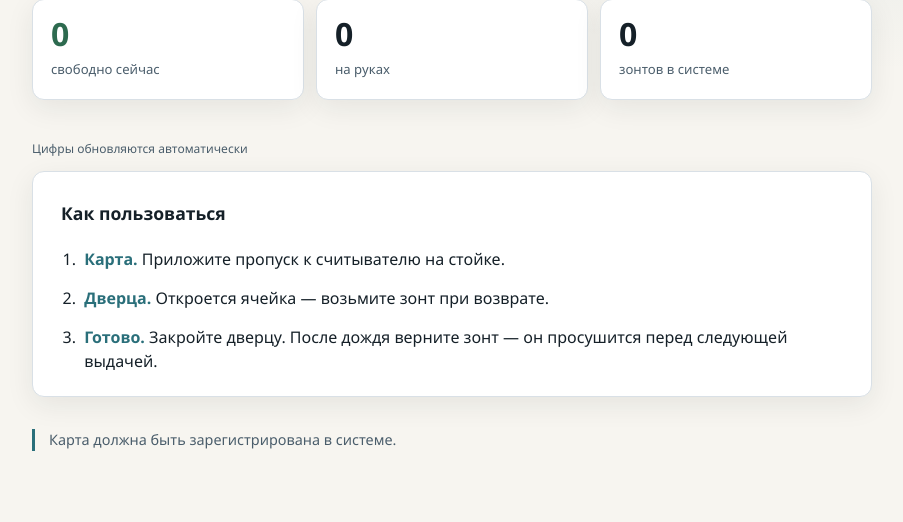
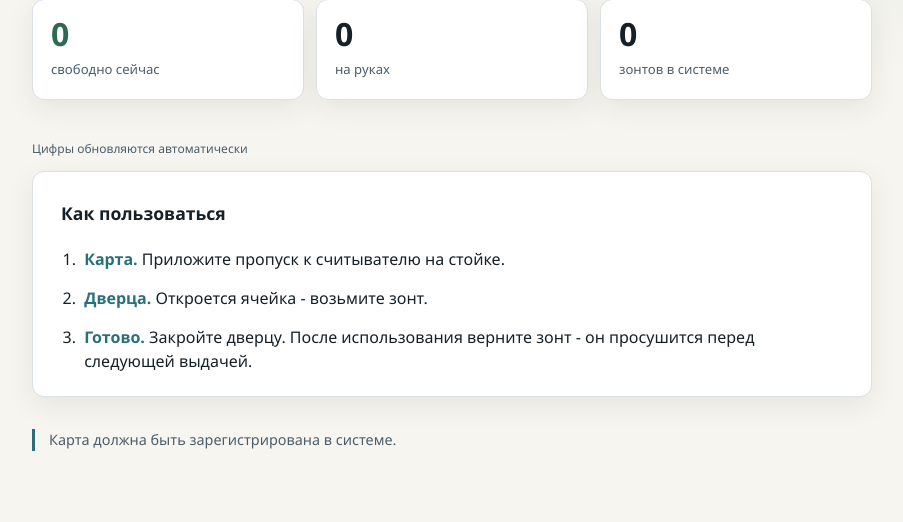
Before and after one commit to m3wqd/Umbria, a Django app: page / in a window 1280 px wide. Shown: the part 295-817 px from the top of the page, without its empty margins (188-1091 px from the left). Run offline with Django 5.2, Linux system fonts and the light colour scheme; data that the repository does not hold is empty.

Commit message:
ошибки на home странице

```diff
--- a/inventory/templates/inventory/home.html
+++ b/inventory/templates/inventory/home.html
@@ -161,8 +161,8 @@
             <h2>Как пользоваться</h2>
             <ol>
                 <li><strong>Карта.</strong> Приложите пропуск к считывателю на стойке.</li>
-                <li><strong>Дверца.</strong> Откроется ячейка — возьмите зонт при возврате.</li>
-                <li><strong>Готово.</strong> Закройте дверцу. После дождя верните зонт — он просушится перед следующей выдачей.</li>
+                <li><strong>Дверца.</strong> Откроется ячейка - возьмите зонт.</li>
+                <li><strong>Готово.</strong> Закройте дверцу. После использования верните зонт - он просушится перед следующей выдачей.</li>
             </ol>
         </section>
 
```
